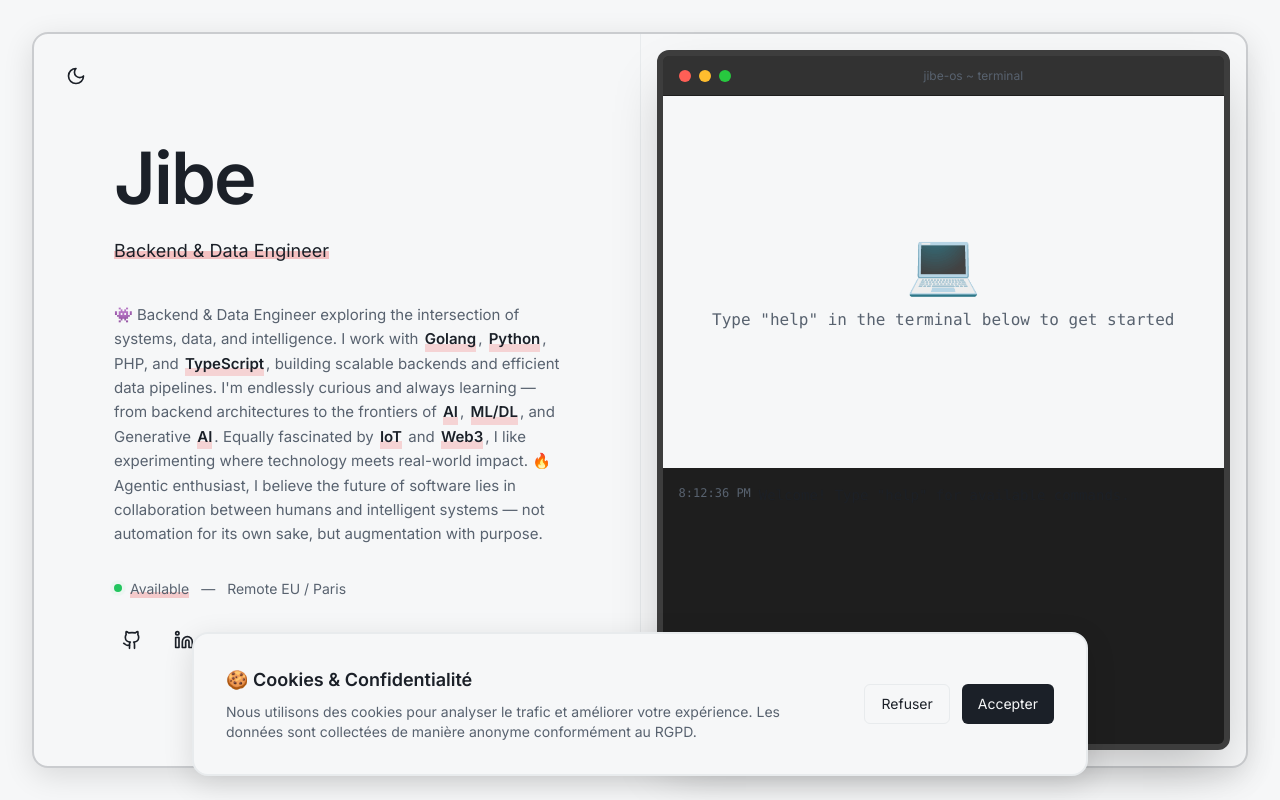
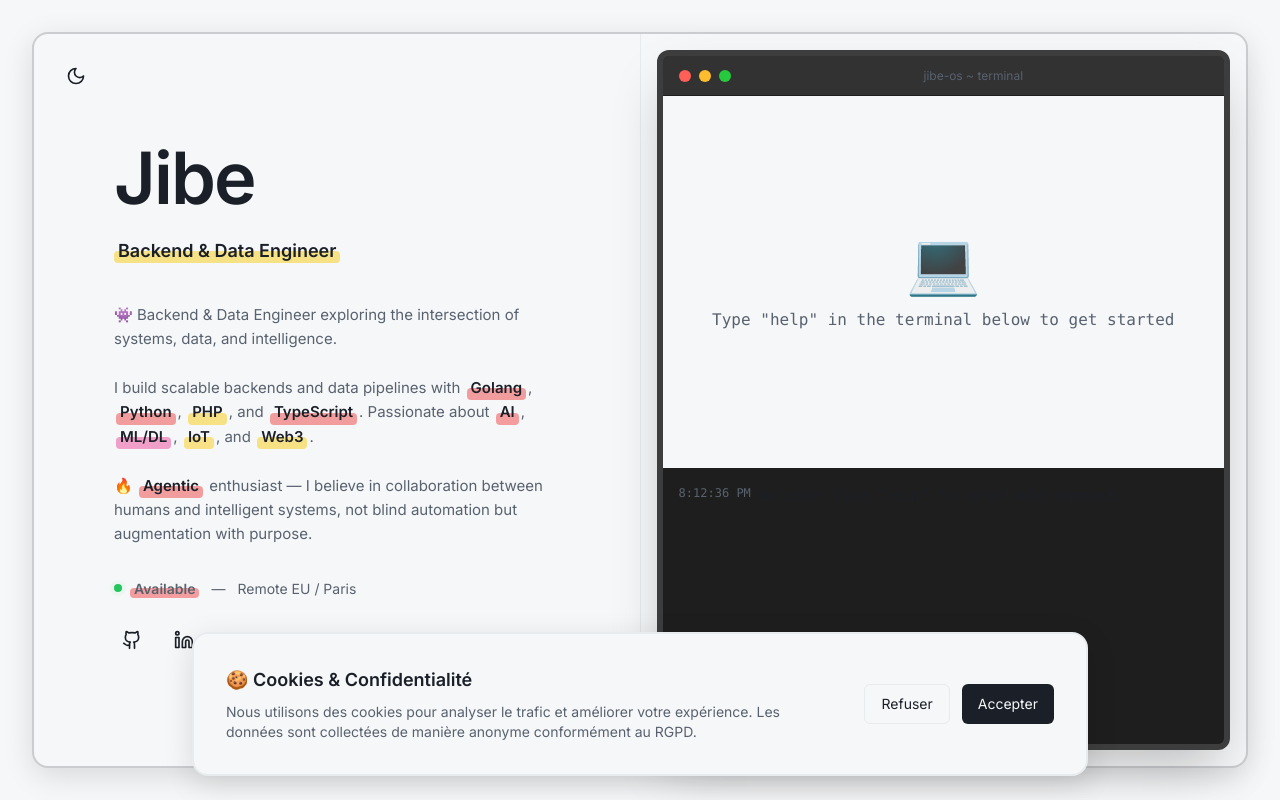
Before and after one commit to jibe0123/jibe-no-scroll, a React (Vite) app: page / in a window 1280 px wide. Built offline with nearby package versions, Linux system fonts and the light colour scheme; the HTML template or start-up script is replaced by a standard one.

Commit message:
Rendre summary concis et visibles
Concisely reformats le summary, intensifie les surlignements et applique des couleurs aléatoires (rouge/jaune/rose) pour mettre en valeur les éléments clés. Ajoute un système de coloration aléatoire pour chaque mot surligné.

```diff
--- a/src/hooks/useLanguage.ts
+++ b/src/hooks/useLanguage.ts
@@ -6,7 +6,7 @@ export const translations = {
   fr: {
     title: 'Jibe',
     subtitle: 'Backend & Data Engineer',
-    description: '👾 Backend & Data Engineer explorant l\'intersection des systèmes, données et intelligence. Je travaille avec Golang, Python, PHP et TypeScript, construisant des backends scalables et des pipelines de données efficaces. Infiniment curieux et toujours en apprentissage — des architectures backend aux frontières de l\'IA, ML/DL et IA Générative. Également fasciné par l\'IoT et le Web3, j\'aime expérimenter là où la technologie rencontre l\'impact réel. 🔥 Passionné d\'agentic, je crois que l\'avenir du logiciel réside dans la collaboration entre humains et systèmes intelligents — pas l\'automatisation pour elle-même, mais l\'augmentation avec un but.',
+    description: '👾 Backend & Data Engineer explorant l\'intersection des systèmes, données et intelligence.\n\nJe construis des backends scalables et pipelines de données avec Golang, Python, PHP et TypeScript. Passionné par l\'IA, ML/DL, IoT et Web3.\n\n🔥 Agentic enthusiast — je crois en la collaboration entre humains et systèmes intelligents, pas l\'automatisation aveugle mais l\'augmentation avec un but.',
     available: 'Disponible',
     location: 'Remote EU / Paris',
     github: 'Profil GitHub',
@@ -18,7 +18,7 @@ export const translations = {
   en: {
     title: 'Jibe',
     subtitle: 'Backend & Data Engineer',
-    description: '👾 Backend & Data Engineer exploring the intersection of systems, data, and intelligence. I work with Golang, Python, PHP, and TypeScript, building scalable backends and efficient data pipelines. I\'m endlessly curious and always learning — from backend architectures to the frontiers of AI, ML/DL, and Generative AI. Equally fascinated by IoT and Web3, I like experimenting where technology meets real-world impact. 🔥 Agentic enthusiast, I believe the future of software lies in collaboration between humans and intelligent systems — not automation for its own sake, but augmentation with purpose.',
+    description: '👾 Backend & Data Engineer exploring the intersection of systems, data, and intelligence.\n\nI build scalable backends and data pipelines with Golang, Python, PHP, and TypeScript. Passionate about AI, ML/DL, IoT, and Web3.\n\n🔥 Agentic enthusiast — I believe in collaboration between humans and intelligent systems, not blind automation but augmentation with purpose.',
     available: 'Available',
     location: 'Remote EU / Paris',
     github: 'GitHub profile',
--- a/src/pages/Index.tsx
+++ b/src/pages/Index.tsx
@@ -55,24 +55,32 @@ const Index = () => {
           {/* Subtitle with highlight */}
           <p className="text-[clamp(16px,2vw,18px)] font-normal">
             <span className="relative inline-block">
-              <span className="relative z-10">{t.subtitle}</span>
-              <span className="absolute bottom-1 left-0 w-full h-2 bg-red-500/30 -z-0"></span>
+              <span className="relative z-10 font-semibold px-1">{t.subtitle}</span>
+              <span className="absolute bottom-0 left-0 w-full h-3 bg-yellow-400/50 -z-0 rounded-sm"></span>
             </span>
           </p>
 
           {/* Description */}
           <div className="pt-4">
             <p className="text-[clamp(14px,1.5vw,15px)] text-muted-foreground leading-relaxed whitespace-pre-line">
-              {t.description.split(/\b(Golang|Python|TypeScript|AI|ML\/DL|IoT|Web3)\b/).map((part, index) => {
-                const isHighlighted = ['Golang', 'Python', 'TypeScript', 'AI', 'ML/DL', 'IoT', 'Web3'].includes(part);
-                return isHighlighted ? (
-                  <span key={index} className="relative inline-block mx-0.5">
-                    <span className="relative z-10 font-semibold text-foreground">{part}</span>
-                    <span className="absolute bottom-0 left-0 w-full h-2 bg-red-500/20 -z-0"></span>
-                  </span>
-                ) : (
-                  <span key={index}>{part}</span>
-                );
+              {t.description.split(/\b(Golang|Python|PHP|TypeScript|AI|ML\/DL|IoT|Web3|Agentic)\b/).map((part, index) => {
+                const keywords = ['Golang', 'Python', 'PHP', 'TypeScript', 'AI', 'ML/DL', 'IoT', 'Web3', 'Agentic'];
+                const isHighlighted = keywords.includes(part);
+
+                if (isHighlighted) {
+                  // Assign random color based on the word itself (consistent across renders)
+                  const colors = ['bg-red-500/50', 'bg-yellow-400/50', 'bg-pink-500/50'];
+                  const colorIndex = part.split('').reduce((acc, char) => acc + char.charCodeAt(0), 0) % colors.length;
+                  const bgColor = colors[colorIndex];
+
+                  return (
+                    <span key={index} className="relative inline-block mx-0.5">
+                      <span className="relative z-10 font-bold text-foreground px-1">{part}</span>
+                      <span className={`absolute bottom-0 left-0 w-full h-3 ${bgColor} -z-0 rounded-sm`}></span>
+                    </span>
+                  );
+                }
+                return <span key={index}>{part}</span>;
               })}
             </p>
           </div>
@@ -81,8 +89,8 @@ const Index = () => {
           <p className="text-[clamp(13px,1.5vw,14px)] text-muted-foreground flex items-center gap-2 pt-2">
             <StatusLed />
             <span className="relative inline-block">
-              <span className="relative z-10 font-medium">{t.available}</span>
-              <span className="absolute bottom-0 left-0 w-full h-1.5 bg-red-500/25 -z-0"></span>
+              <span className="relative z-10 font-bold px-1">{t.available}</span>
+              <span className="absolute bottom-0 left-0 w-full h-2.5 bg-red-500/50 -z-0 rounded-sm"></span>
             </span>
             <span className="mx-1">—</span>
             {t.location}
```
